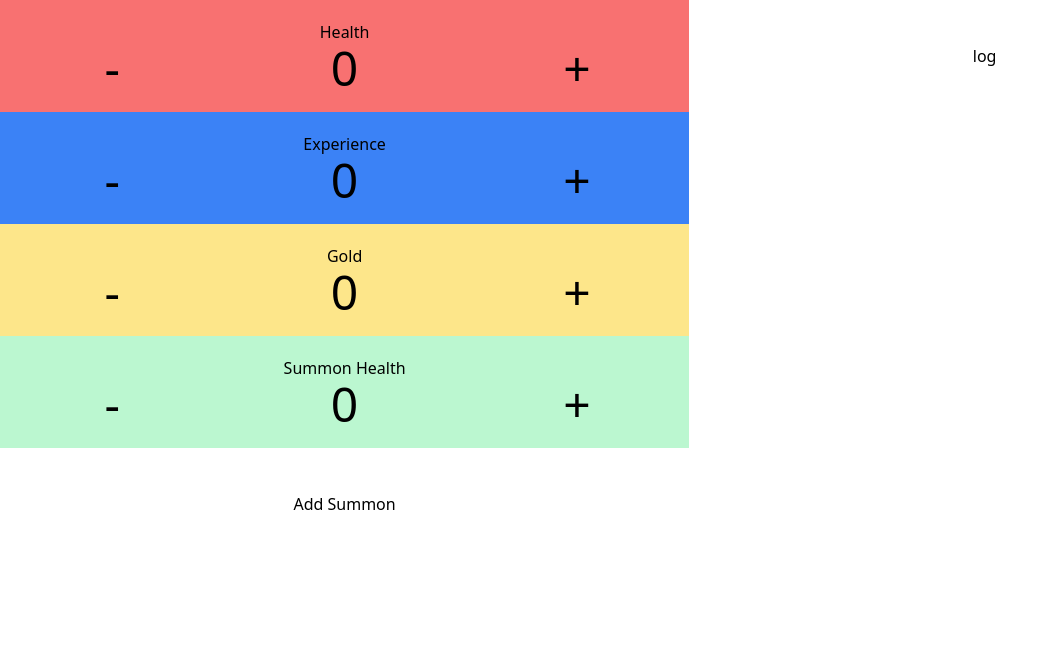
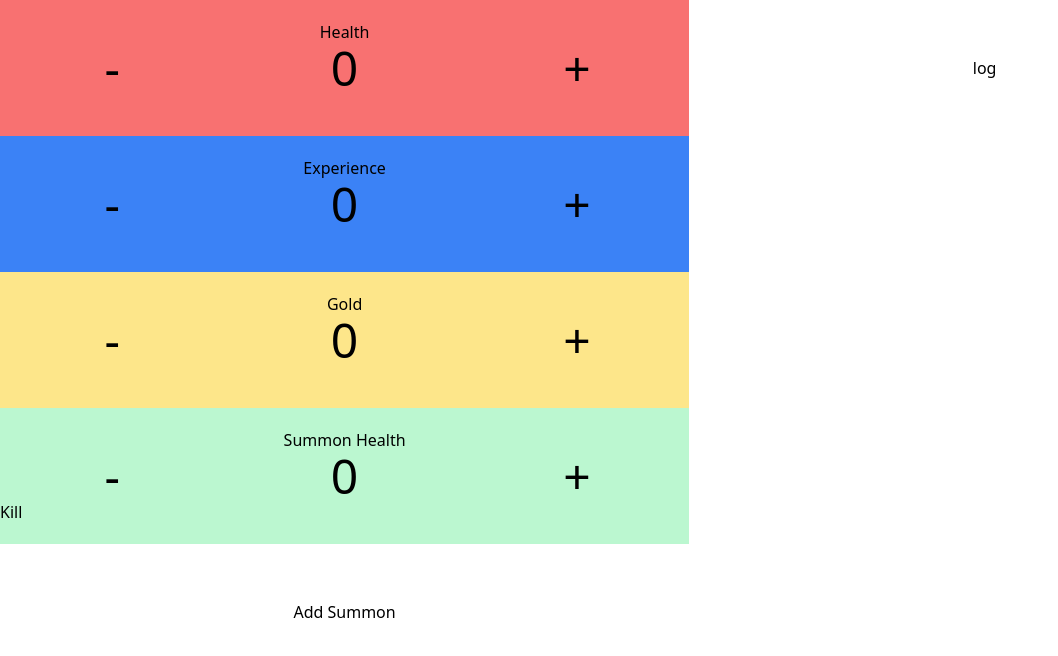
Before and after one commit to marks828/character-tracker, a React (Create React App) app: page / in a window 1280 px wide. Both pictures are taken after a click on the button "Add Summon". Shown: the top 656 px of the page, without its empty margins (0-1058 px from the left). Built offline with nearby package versions, Linux system fonts and the light colour scheme.

Commit message:
delete summon button functional

```diff
--- a/src/characters/Character.js
+++ b/src/characters/Character.js
@@ -5,7 +5,7 @@ import Summons from './Summons';
 
 function Character(){
 
-    const allSummons = []
+
 
 
     const [health, setHealth] = useState(0);
@@ -13,7 +13,7 @@ function Character(){
     const [gold, setGold] = useState(0);
     const [summonHealth, setSummonHealth] = useState(0);
     // const [renderSummon, setRenderSummon] = useState(false);
-    const [summons, setSummons] = useState(allSummons);
+    const [summons, setSummons] = useState([]);
 
 
     function healthUp(){
@@ -42,6 +42,7 @@ function Character(){
         e.preventDefault();
         console.log(summons);
     }
+
     return(
         <div id="character-container" className='
         grid grid-rows-5 grid-flow-col
@@ -97,7 +98,9 @@ function Character(){
                 <Summons
                     key={nanoid()}
                     summon={summon}
+                    summons={summons}
                     setSummonHealth={setSummonHealth}
+                    setSummons={setSummons}
                 />
             )
         })}
--- a/src/characters/Summons.js
+++ b/src/characters/Summons.js
@@ -1,5 +1,11 @@
 export default function Summons(props) {
 
+
+    function deleteSummon(id) {
+        const deleteSummon = props.summons.filter(summon => summon.id !== id);
+        console.log(deleteSummon);
+        props.setSummons(deleteSummon);
+    }
 
     return(
         <div className='py-5 bg-green-200'>
@@ -15,6 +21,7 @@ export default function Summons(props) {
                     onClick={() => props.summon.setHealth(props.summon.health + 1)}
                 >+</button>
             </div>
+            <button onClick={() => deleteSummon(props.summon.id)}>Kill</button>
         </div>
     )
 
```
